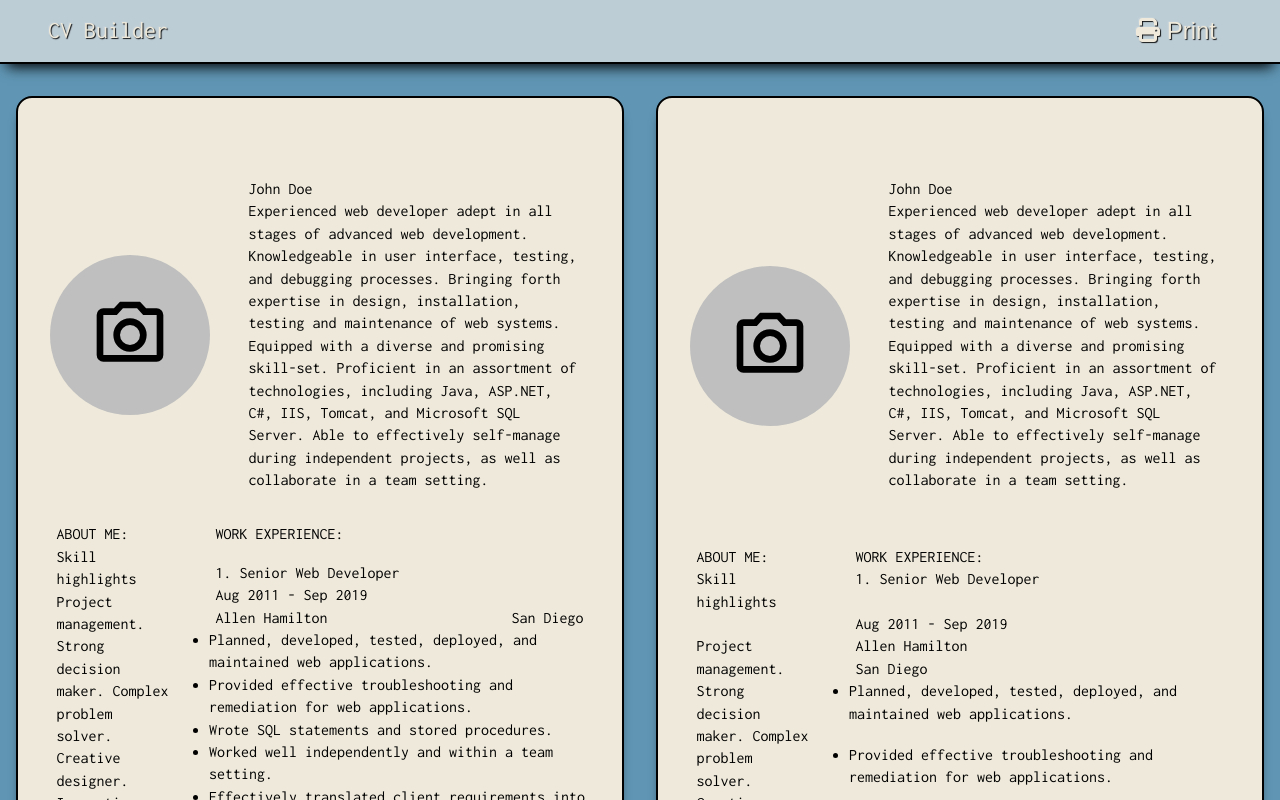
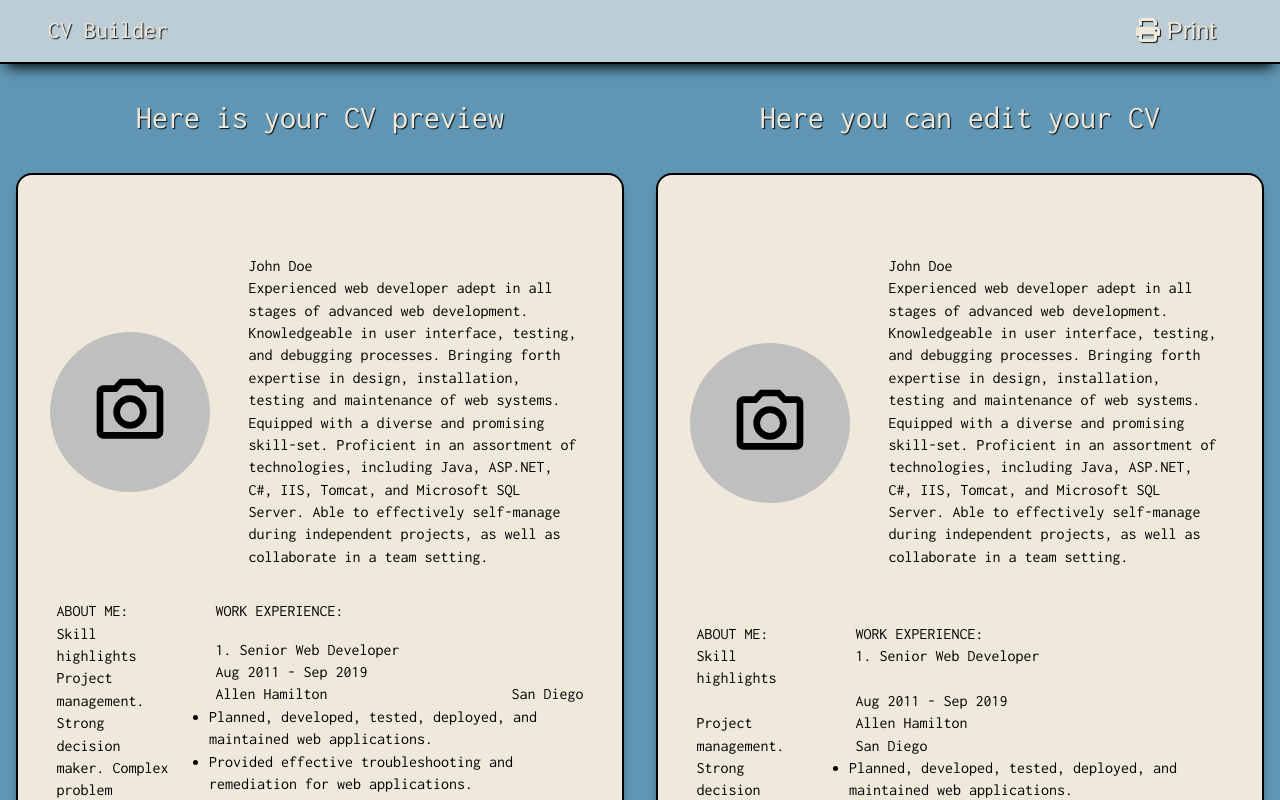
Before and after one commit to DiKeySnakes/cv-application-project, a React (Create React App) app: page / in a window 1280 px wide. Shown: the top 800 px of the page. Built offline with nearby package versions, Linux system fonts and the light colour scheme; the HTML template or start-up script is replaced by a standard one.

Commit message:
Add section titles

```diff
--- a/src/components/CVBuilder.js
+++ b/src/components/CVBuilder.js
@@ -19,6 +19,18 @@ const Wrapper = styled.div`
   border: 2px solid black;
   box-shadow: 0px 10px 13px -7px #000000, 5px 5px 15px 5px rgba(0, 0, 0, 0);
   border-radius: 1rem;
+  margin-top: 2rem;
+`;
+
+const Sentence = styled.div`
+  display: flex;
+  flex-direction: row;
+  justify-content: center;
+  align-items: center;
+  color: #eee9da;
+  text-shadow: -1px -1px 1px rgba(255, 255, 255, 0.1),
+    1px 1px 1px rgba(0, 0, 0, 0.9);
+  font-size: calc(1rem + 2vmin);
   margin-top: 6rem;
 `;
 
@@ -456,6 +468,7 @@ const CVBuilder = () => {
             gridTemplateColumns: '1fr 1fr',
           }}>
           <Left>
+            <Sentence>Here is your CV preview</Sentence>
             <Wrapper>
               <div className='ui-container' ref={componentRef}>
                 <Row itemsCenter>
@@ -566,6 +579,7 @@ const CVBuilder = () => {
             </Wrapper>
           </Left>
           <Right>
+            <Sentence>Here you can edit your CV</Sentence>
             <Wrapper>
               <div className='ui-container'>
                 <Row itemsCenter>
```
